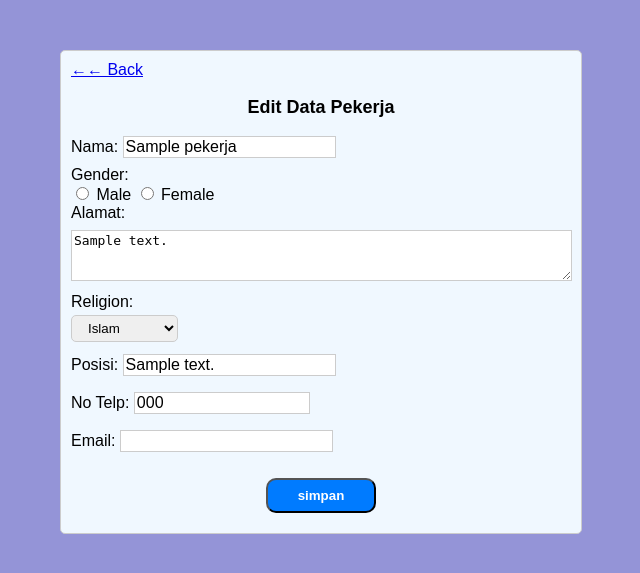
After one commit to zakyfathurr/Pemrograman-Web-Tugas-9, a PHP site: page /form-edit-pekerja.php?id=1 in a window 1280 px wide. The commit adds this page. Shown: the top 573 px of the page, without its empty margins (319-959 px from the left). Run offline with PHP 8.4, Linux system fonts and the light colour scheme; tables that the repository leaves empty or names only in its code hold one stand-in row (values such as "Sample post"); data that the repository does not hold is empty.

Commit message:
update edit,hapus

```diff
--- /dev/null
+++ b/pendaftaran-siswa/form-edit-pekerja.php
@@ -0,0 +1,128 @@
+<?php
+
+include("config.php");
+
+// kalau tidak ada id di query string
+if( !isset($_GET['id']) ){
+    header('Location: list-pekerja.php');
+}
+
+//ambil id dari query string
+$id = $_GET['id'];
+
+// buat query untuk ambil data dari database
+$sql = "SELECT * FROM calon_pekerja WHERE id=$id";
+$query = mysqli_query($db, $sql);
+$pekerja = mysqli_fetch_assoc($query);
+
+// jika data yang di-edit tidak ditemukan
+if( mysqli_num_rows($query) < 1 ){
+    die("data tidak ditemukan...");
+}
+
+?>
+
+<!DOCTYPE html>
+<html>
+<head>
+    <meta charset='utf-8'>
+    <meta http-equiv='X-UA-Compatible' content='IE=edge'>
+    <title>Edit Data Pekerja</title>
+    <meta name='viewport' content='width=device-width, initial-scale=1'>
+    <style>
+        body {
+            font-family: Arial, sans-serif;
+            font-size: medium;
+            background-color: rgba(35, 35, 174, 0.481);
+        }
+        form {
+            max-width: 500px;
+            margin: auto;
+            margin-top: 50px;
+            padding: 10px;
+            border: 1px solid #ccc;
+            border-radius: 5px;
+            background-color: aliceblue;
+        }
+        input[type=text], input[type=email], textarea {
+            margin: 8px 0;
+            display: inline-block;
+            border: 1px solid #ccc;
+            box-sizing: border-box;
+            font-size: medium;
+        }
+        select {
+            padding: 4px 12px;
+            margin: 4px 0;
+            display: inline-block;
+            border: 1px solid #ccc;
+            box-sizing: border-box;
+            border-radius: 5px;
+        }
+        option {
+            padding: 8px 16px;
+            text-decoration: none;
+            display: block;
+            border: none;
+            cursor: pointer;
+            color: black;
+            background-color: #f1f1f1;
+        }
+        input[type=submit] {
+            background-color: #007bff;
+            color: white;
+            cursor: pointer;
+            padding: 8px 30px;
+            border-radius: 10px;
+            font-weight: bold;
+        }
+        input[type=submit]:hover {
+            transform: scale(1.05);
+        }
+        .text-center {
+            text-align: center;
+            font-size: large;
+            margin-bottom: 10px;
+        }
+    </style>
+</head>
+<body>
+    <form action="proses-edit-pekerja.php" method="POST">
+        <a href="index.php" class="back-button">←← Back</a>
+        <p class="text-center"><b>Edit Data Pekerja</b></p>
+
+        <input type="hidden" name="id" value="<?php echo $pekerja['id']; ?>">
+
+        Nama:
+        <input type="text" name="nama" value="<?php echo $pekerja['nama']; ?>" required><br>
+
+        Gender:<br>
+        <input type="radio" name="jenis_kelamin" value="Laki-laki" <?php echo ($pekerja['jenis_kelamin'] == 'Laki-laki') ? 'checked' : ''; ?>> Male
+        <input type="radio" name="jenis_kelamin" value="Perempuan" <?php echo ($pekerja['jenis_kelamin'] == 'Perempuan') ? 'checked' : ''; ?>> Female<br>
+
+        Alamat:<br>
+        <textarea name="alamat" rows="3" cols="60" required><?php echo $pekerja['alamat']; ?></textarea><br>
+
+        Religion:<br>
+        <select name="agama" required>
+            <option value="Islam" <?php echo ($pekerja['agama'] == 'Islam') ? 'selected' : ''; ?>>Islam</option>
+            <option value="Kristen" <?php echo ($pekerja['agama'] == 'Kristen') ? 'selected' : ''; ?>>Kristen</option>
+            <option value="Katolik" <?php echo ($pekerja['agama'] == 'Katolik') ? 'selected' : ''; ?>>Katolik</option>
+            <option value="Hindu" <?php echo ($pekerja['agama'] == 'Hindu') ? 'selected' : ''; ?>>Hindu</option>
+            <option value="Buddha" <?php echo ($pekerja['agama'] == 'Buddha') ? 'selected' : ''; ?>>Buddha</option>
+            <option value="Konghucu" <?php echo ($pekerja['agama'] == 'Konghucu') ? 'selected' : ''; ?>>Konghucu</option>
+        </select><br>
+
+        Posisi:
+        <input type="text" name="posisi" value="<?php echo $pekerja['posisi']; ?>" required><br>
+
+        No Telp:
+        <input type="text" name="no_telp" value="<?php echo $pekerja['no_telp']; ?>" maxlength="16" size="16" required><br>
+
+        Email:
+        <input type="email" name="email" value="<?php echo $pekerja['Email']; ?>" required><br>
+
+        <p class="text-center"><input type="submit" value="simpan" name="simpan"></p>
+    </form>
+</body>
+</html>
--- a/pendaftaran-siswa/list-pekerja.php
+++ b/pendaftaran-siswa/list-pekerja.php
@@ -15,7 +15,7 @@
 
 </style>
 <body>
-    <div class="container" style="max-width:1300px">
+    <div class="container" style="max-width:1350px">
     <a href="index.php" class="back-button">← Back</a>
     <header>
         <h3>pekerja yang sudah mendaftar</h3>
@@ -60,8 +60,8 @@
             echo "<td>".$pekerja['no_telp']."</td>";
 
             echo "<td>";
-            echo "<a href='form-edit.php?id=".$pekerja['id']."'>Edit</a> | ";
-            echo "<a href='hapus.php?id=".$pekerja['id']."'>Hapus</a>";
+            echo "<a href='form-edit-pekerja.php?id=".$pekerja['id']."'>Edit</a> | ";
+            echo "<a href='hapus-pekerja.php?id=".$pekerja['id']."'>Hapus</a>";
             echo "</td>";
 
             echo "</tr>";
--- a/pendaftaran-siswa/list-siswa.php
+++ b/pendaftaran-siswa/list-siswa.php
@@ -56,8 +56,8 @@
             echo "<td>".$siswa['sekolah_asal']."</td>";
 
             echo "<td>";
-            echo "<a href='form-edit.php?id=".$siswa['id']."'>Edit</a> | ";
-            echo "<a href='hapus.php?id=".$siswa['id']."'>Hapus</a>";
+            echo "<a href='form-edit-siswa.php?id=".$siswa['id']."'>Edit</a> | ";
+            echo "<a href='hapus-siswa.php?id=".$siswa['id']."'>Hapus</a>";
             echo "</td>";
 
             echo "</tr>";
```
Also changed, not shown: pendaftaran-siswa/form-edit-siswa.php (added, +126 -0 lines), pendaftaran-siswa/hapus-pekerja.php (added, +25 -0 lines), pendaftaran-siswa/hapus-siswa.php (added, +25 -0 lines), pendaftaran-siswa/proses-edit-pekerja.php (added, +44 -0 lines), pendaftaran-siswa/proses-edit-siswa.php (added, +34 -0 lines).
